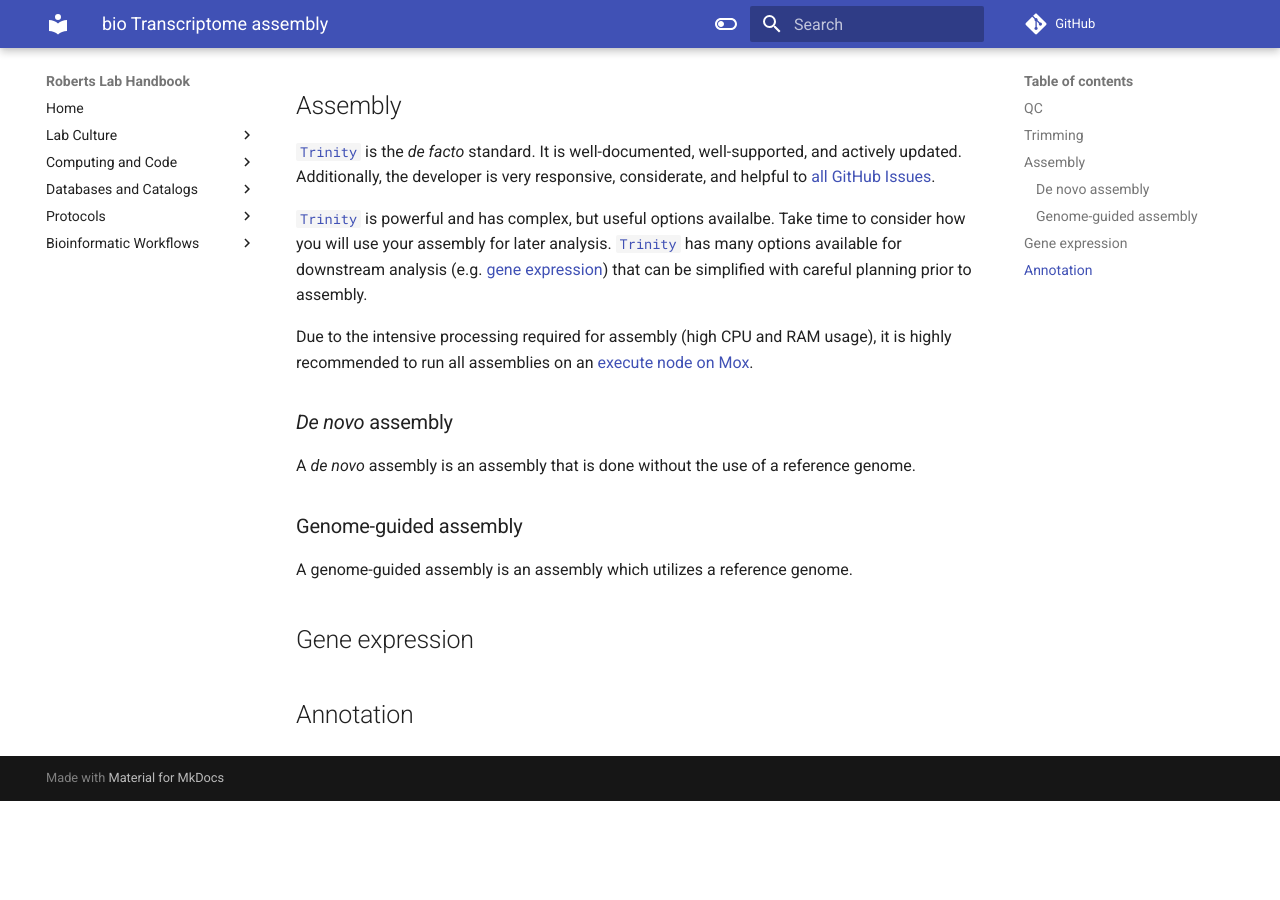
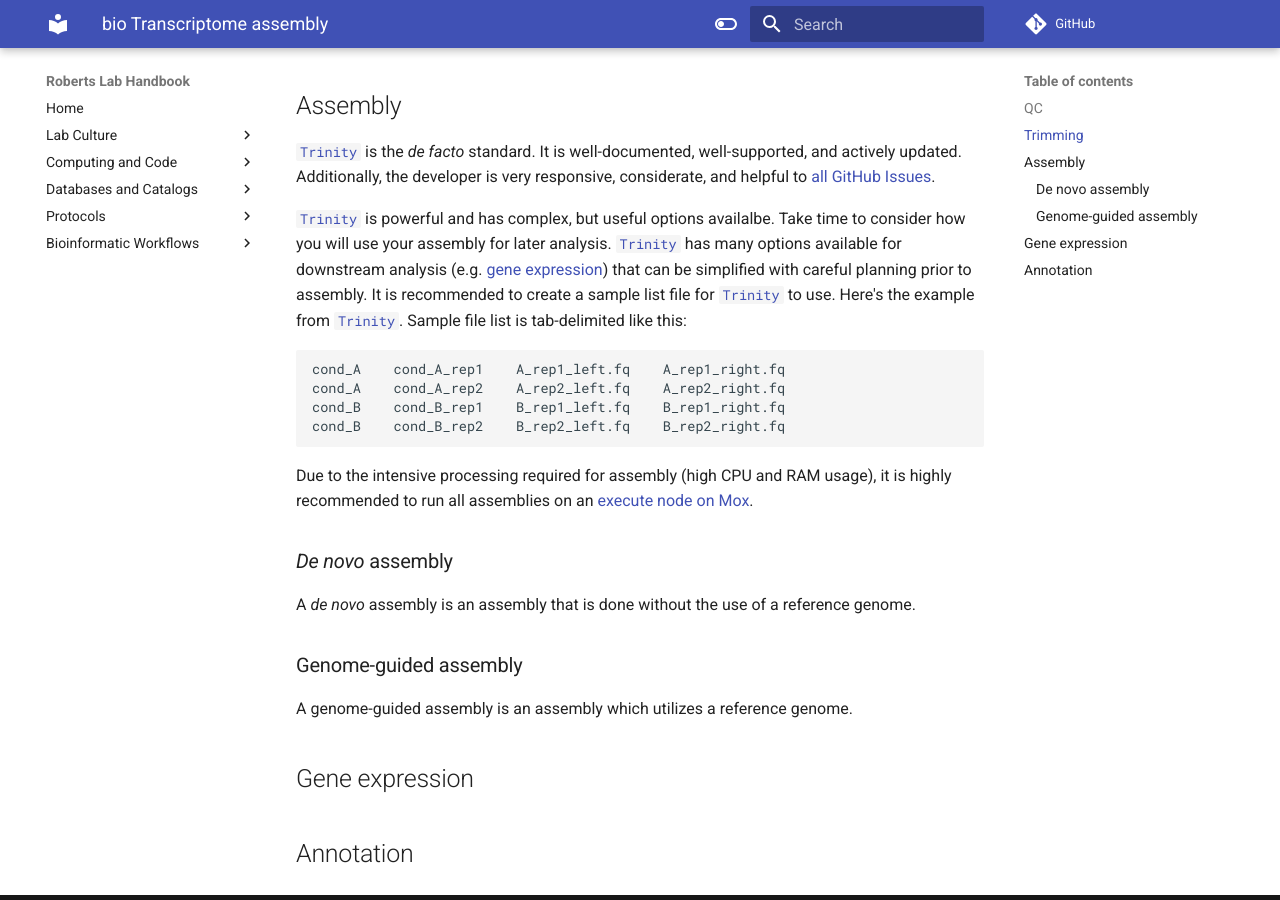
Before and after one commit to RobertsLab/resources, an MkDocs documentation site: the page built from docs/bio_Transcriptome-assembly.md, in a window 1280 px wide and 900 px high, scrolled down 730 px. Built offline with MkDocs 1.6.1 and Material for MkDocs 9.7.7, drawn with Linux system fonts in a browser that asks for light colours; comment, search, counter and statistics services are not loaded; before the commit the page ends 1531 px from its top, so only the background shows below that.

Commit message:
add Trinity sample file example

````diff
--- a/docs/bio_Transcriptome-assembly.md
+++ b/docs/bio_Transcriptome-assembly.md
@@ -17,7 +17,14 @@
 
 [`Trinity`](https://github.com/trinityrnaseq/trinityrnaseq/wiki) is the _de facto_ standard. It is well-documented, well-supported, and actively updated. Additionally, the developer is very responsive, considerate, and helpful to [all GitHub Issues](https://github.com/trinityrnaseq/trinityrnaseq/issues).
 
-[`Trinity`](https://github.com/trinityrnaseq/trinityrnaseq/wiki) is powerful and has complex, but useful options availalbe. Take time to consider how you will use your assembly for later analysis. [`Trinity`](https://github.com/trinityrnaseq/trinityrnaseq/wiki) has many options available for downstream analysis (e.g. [gene expression](#gene-expression)) that can be simplified with careful planning prior to assembly.
+[`Trinity`](https://github.com/trinityrnaseq/trinityrnaseq/wiki) is powerful and has complex, but useful options availalbe. Take time to consider how you will use your assembly for later analysis. [`Trinity`](https://github.com/trinityrnaseq/trinityrnaseq/wiki) has many options available for downstream analysis (e.g. [gene expression](#gene-expression)) that can be simplified with careful planning prior to assembly. It is recommended to create a sample list file for [`Trinity`](https://github.com/trinityrnaseq/trinityrnaseq/wiki) to use. Here's the example from [`Trinity`](https://github.com/trinityrnaseq/trinityrnaseq/wiki). Sample file list is tab-delimited like this:
+
+```
+cond_A    cond_A_rep1    A_rep1_left.fq    A_rep1_right.fq
+cond_A    cond_A_rep2    A_rep2_left.fq    A_rep2_right.fq
+cond_B    cond_B_rep1    B_rep1_left.fq    B_rep1_right.fq
+cond_B    cond_B_rep2    B_rep2_left.fq    B_rep2_right.fq
+```
 
 Due to the intensive processing required for assembly (high CPU and RAM usage), it is highly recommended to run all assemblies on an [execute node on Mox](https://robertslab.github.io/resources/mox_Node-Types/).
 
````
